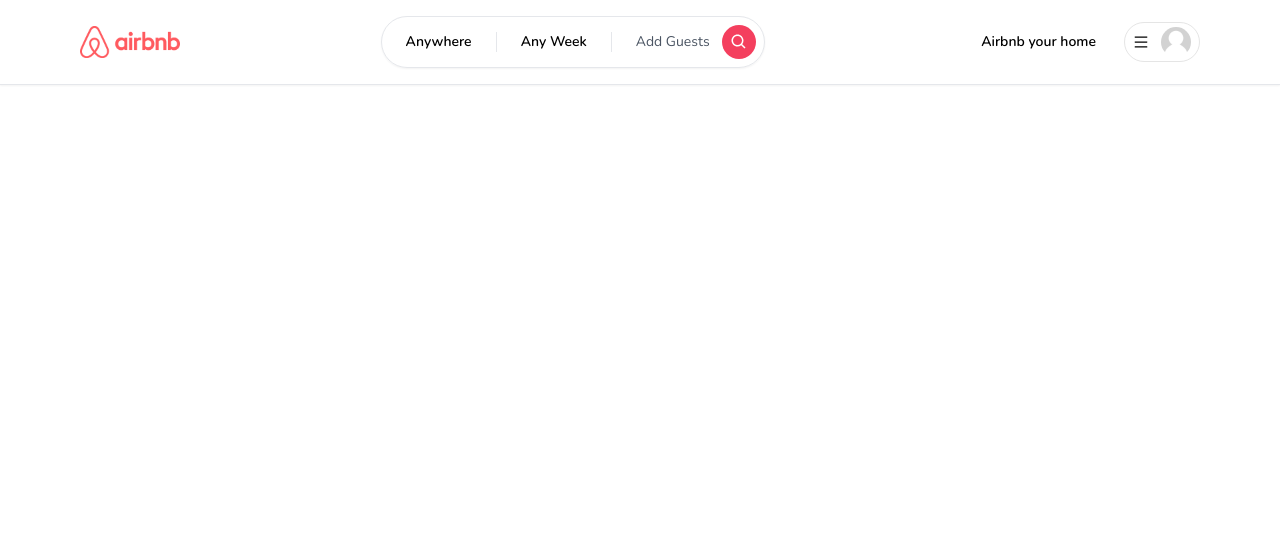
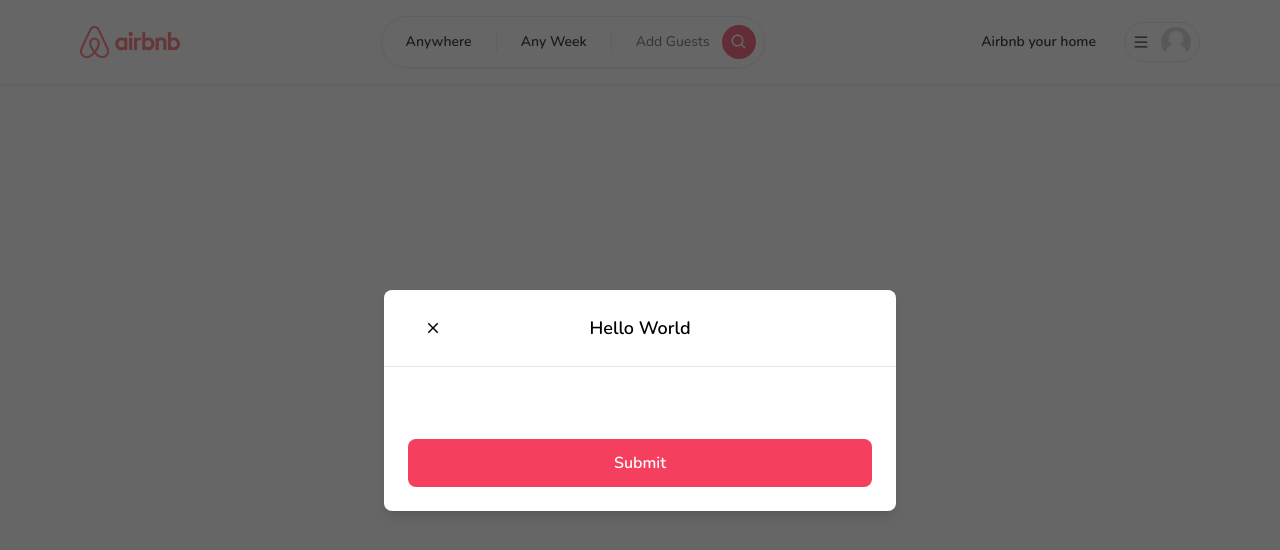
Before and after one commit to Jaek1783/airbnb, a Next.js app: page / in a window 1280 px wide. Shown: the top 550 px of the page. Built offline with nearby package versions, Linux system fonts and the light colour scheme.

Commit message:
모달버튼 제작 브랜치

```diff
--- /dev/null
+++ b/app/components/Button.tsx
@@ -0,0 +1,56 @@
+'use client';
+
+import { IconType } from "react-icons";
+
+interface ButtonProps {
+    label:string;
+    onClick:(e: React.MouseEvent<HTMLButtonElement>) => void;
+    disabled ? : boolean;
+    outline ? : boolean;
+    small ? : boolean;
+    icon ? : IconType;
+
+}
+const Button:React.FC<ButtonProps > = ({
+    label,
+    onClick,
+    outline,
+    disabled,
+    small,
+    icon:Icon
+}) => {
+    return (
+        <button
+            onClick={onClick}
+            disabled={disabled}
+            className={`
+                relative
+                disabled:opacity-70
+                disabled:cursor-not-allowed
+                rounded-lg
+                hover:opacity-80
+                transition
+                w-full
+                ${outline ? 'bg-white': 'bg-rose-500'}
+                ${outline ? 'border-black': 'bg-rose-500'}
+                ${outline ? 'text-black': 'text-white'}
+                ${small ? 'py-1':'py-3'}
+                ${small ? 'text-sm':'text-md'}
+                ${small ? 'font-light':'font-semibold'}
+                ${small ? 'border-[1px]':'font-2'}
+        `}>
+            {Icon &&(
+                 <Icon
+                    size={24}
+                    className="
+                        absolute
+                        left-4
+                        top-3
+                "/>
+            )}
+            {label}
+        </button>
+     );
+}
+
+export default Button;
--- /dev/null
+++ b/app/components/ClientOnly.tsx
@@ -0,0 +1,24 @@
+'use client';
+
+import React, { useEffect, useState } from "react";
+
+interface ClientOnlyProps {
+     children : React.ReactNode;
+}
+const ClientOnly:React.FC<ClientOnlyProps> = ({children}) => {
+    const [hasMounted, setHasMounted] = useState(false);
+useEffect(()=>{
+    setHasMounted(true);
+},[]);
+
+if(!hasMounted){
+    return null
+}
+    return (
+        <>
+        {children}
+        </>
+    );
+}
+
+export default ClientOnly;
--- /dev/null
+++ b/app/components/modals/Modal.tsx
@@ -0,0 +1,175 @@
+'use client';
+import { useCallback, useEffect, useState } from "react";
+import {IoMdClose} from 'react-icons/io';
+import Button from "../Button";
+interface ModalProps {
+    isOpen ? : boolean;
+    onClose : () => void;
+    onSubmit : ()=> void;
+    title ? : string;
+    body ? : React.ReactElement;
+    footer ? : React.ReactElement;
+    actionLabel : string;
+    disabled ? : boolean;
+    secondaryAction ? : () => void;
+    secondaryActionLabel ? : string;
+}
+const Modal: React.FC<ModalProps>  = ({
+    isOpen,
+    onClose,
+    onSubmit,
+    title,
+    body,
+    footer,
+    actionLabel,
+    disabled,
+    secondaryAction,
+    secondaryActionLabel
+}) => {
+    const [showModal, setShowModal] = useState(isOpen)
+useEffect(()=>{
+    setShowModal(isOpen)
+},[isOpen]);
+
+const handleClose = useCallback(()=>{
+    if(disabled){
+        return;
+    }
+    setShowModal(false);
+    setTimeout(()=>{
+        onClose();
+    },300)
+},[disabled, onClose])
+
+const handleSubmit = useCallback(()=>{
+    if(disabled){
+        return;
+    }
+    onSubmit();
+
+},[disabled, onSubmit]);
+
+const handleSecondaryAction = useCallback(()=>{
+    if(disabled || !secondaryAction){
+        return;
+    }
+    secondaryAction();
+},[disabled, secondaryAction]);
+
+if(!isOpen){
+    return null;
+}
+    return (
+        <>
+        <div className="
+            justify-center
+            items-center
+            flex
+            overflow-x-hidden
+            overflow-y-auto
+            fixed
+            inset-0
+            z-50
+            outline-none
+            focus:outline-none
+            bg-neutral-800/70
+        ">
+            <div className="
+                relative
+                w-full
+                md:w-4/6
+                lg:w-3/6
+                xl:w-2/5
+                my-6
+                mx-auto
+                h-full
+                lg:h-auto
+                md:h-auto
+            ">
+                {/* CONTENT */}
+                <div className={`
+                    translate
+                    duration-300
+                    h-full
+                    ${showModal ? 'translate-y-0' : 'translate-y-full'}
+                    ${showModal ? 'opacity-100':'opacity-0'}
+                `}>
+                    <dl className="
+                        translate
+                        h-full
+                        lg:h-auto
+                        border-0
+                        rounded-lg
+                        shadow-lg
+                        relative
+                        flex
+                        flex-col
+                        w-full
+                        bg-white
+                        outline-none
+                        focus:outline-none
+                    ">
+                        {/* HEADER */}
+                        <dt className="
+                            flex
+                            items-center
+                            p-6
+                            rounded-t
+                            justify-center
+                            relative
+                            border-b-[1px]
+                        ">
+                            <button
+                                onClick={handleClose}
+                                className="
+                                    p-1
+                                    border-0
+                                    hover:opacity-70
+                                    transition
+                                    absolute
+                                    left-9
+                            ">
+                                <IoMdClose size={18}/>
+                            </button>
+                            <div className="text-lg font-semibold">
+                                {title}
+                            </div>
+                        </dt>
+                        {/* BODY */}
+                        <dd className="relative p-6 flex-auto">
+                                {body}
+                        </dd>
+                        {/* FOOTER */}
+                        <dd className="flex flex-col gap-2 p-6">
+                            <div className="
+                                flex
+                                flex-row
+                                items-center
+                                gap-4
+                                w-full
+                            ">
+
+                            {secondaryAction && secondaryActionLabel && (
+                                <Button
+                                outline
+                                disabled={disabled}
+                                label={secondaryActionLabel}
+                                onClick={handleSecondaryAction}
+                                />
+                            )}
+                                <Button
+                                    disabled={disabled}
+                                    label={actionLabel}
+                                    onClick={handleSubmit}
+                                />
+                            </div>
+                        </dd>
+                    </dl>
+                </div>
+            </div>
+        </div>
+        </>
+     );
+}
+
+export default Modal;
--- a/app/layout.tsx
+++ b/app/layout.tsx
@@ -2,6 +2,8 @@
 import type { Metadata } from 'next'
 import { Nunito } from 'next/font/google'
 import Navbar from './components/navbar/Navbar'
+import ClientOnly from './components/ClientOnly'
+import Modal from './components/modals/Modal'
 const font = Nunito({
   subsets: ['latin']
 })
@@ -19,7 +21,10 @@
   return (
     <html lang="ko">
       <body className={font.className}>
-        <Navbar/>
+        <ClientOnly>
+          <Modal actionLabel='Submit' title="Hello World" isOpen />
+          <Navbar/>
+        </ClientOnly>
         {children}
       </body>
     </html>
```
